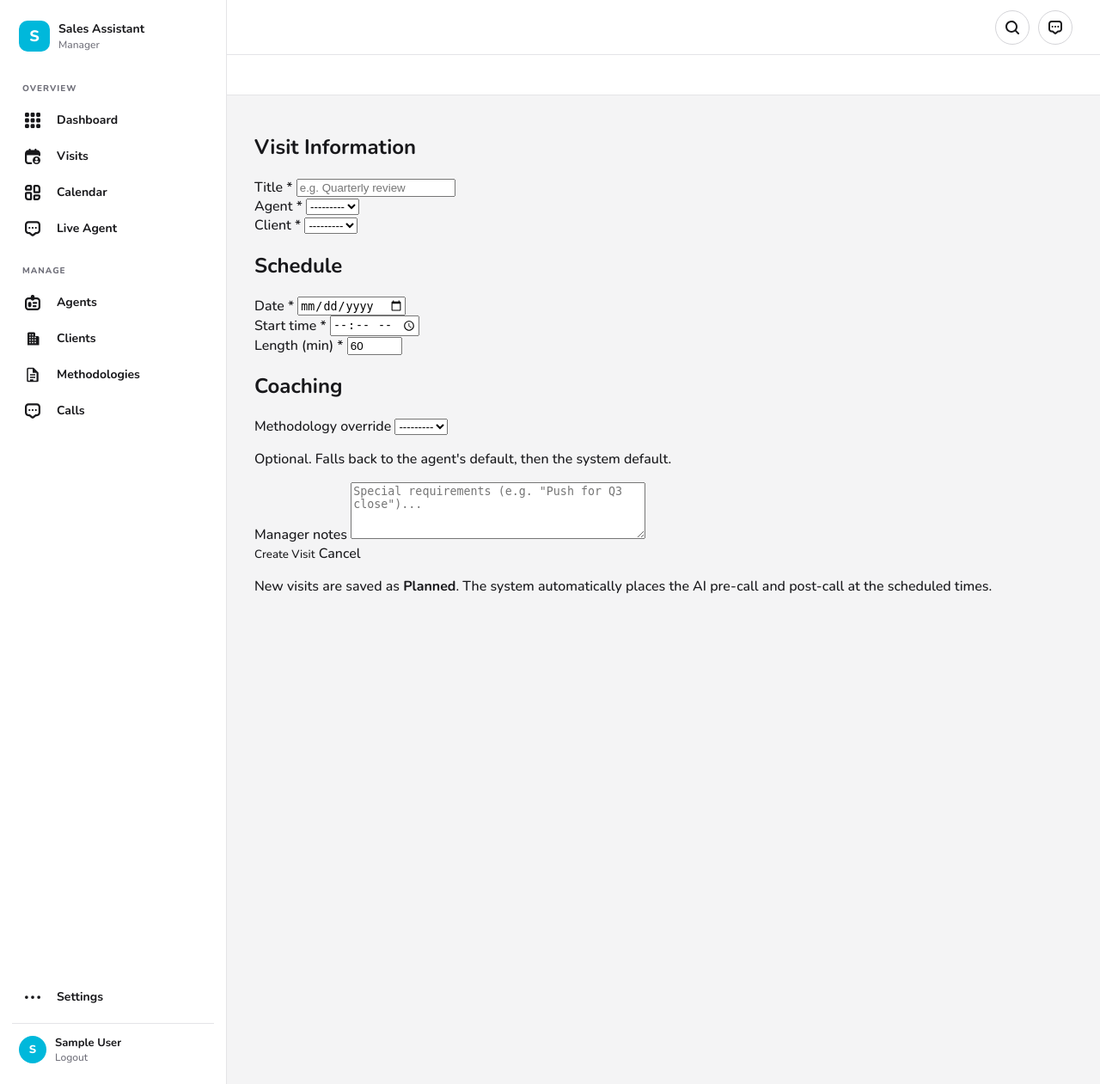
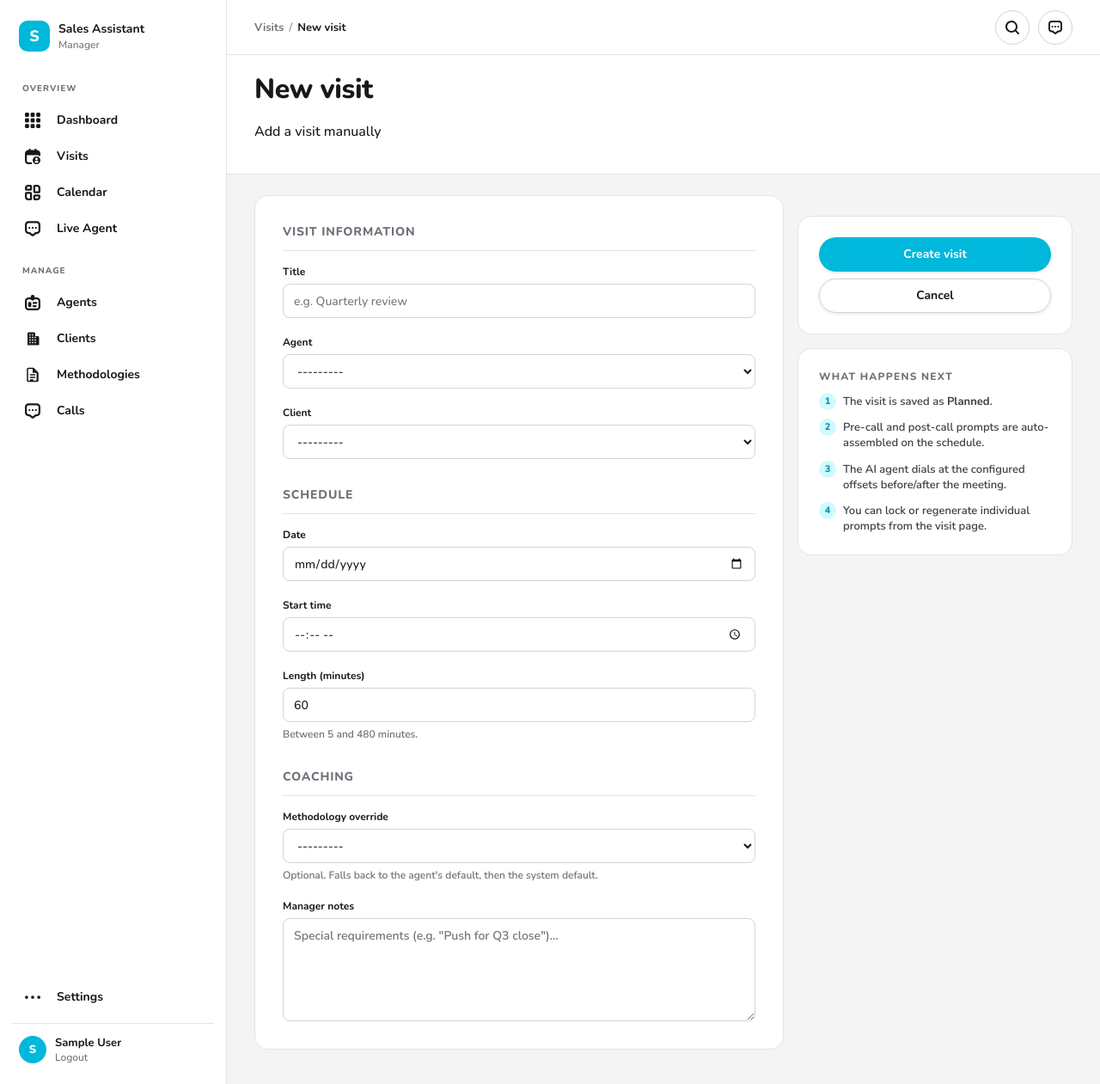
Before and after one commit to alexandruradulescu-neurony/florina-elixir, a Django app: page /manager/visits/add/ in a window 1280 px wide. Shown: the whole page at 86% size. Run offline with Django 4.2, Linux system fonts and the light colour scheme; the visitor is signed in with stand-in values (Sample User, id 1); data comes from the database, SQL or seed files in the repository; data that the repository does not hold is empty.

Commit message:
Rewrite new-visit + new-client forms in the project's styling idiom
PR 7. User reported both pages render unstyled.

Root cause: both templates were authored with Tailwind utility classes
(`bg-white`, `rounded-xl`, `text-slate-500`, `grid grid-cols-3`, etc.)
but the project does NOT load Tailwind — `voice/base.html` only pulls
in the project's custom `tokens.css` / `icons.css` / `shell.css` /
`screens.css`. The well-styled forms in this codebase (e.g.
`agent_form.html`, `methodology_form.html`) use the project's own
`form-layout` / `form-card` / `form-fieldset` / `form-row` idiom.

The two forms also used a `{% block page_header %}` block that doesn't
exist in `voice/base.html` — the correct blocks are
`{% block header_utility %}` (for breadcrumb), `{% block display_title %}`
(H1), and `{% block display_subtitle %}` (description).

Changes:

1. `voice/templates/voice/manager/visit_form.html` — rewritten using the
   `form-layout` idiom. Breadcrumb + display title via correct blocks.
   Form fields rendered manually for text/textarea (no widget class
   clutter) and via `{{ form.field }}` for selects + date/time widgets
   (the project's `.form-row select` / `.form-row input[type="date"]`
   selectors style them regardless of inert Tailwind class attrs that
   VisitForm injects).

2. `voice/templates/voice/manager/client_form.html` — same rewrite.
   Delete-client button moved into a "Danger zone" card on edit.

3. `static/css/screens.css` — extend `.form-row` input selector to also
   cover `input[type="date"]`, `input[type="time"]`,
   `input[type="datetime-local"]`, `input[type="search"]`, and the
   bare `input:not([type])` so VisitForm's schedule widgets pick up
   the design-system styling.

Co-Authored-By: Claude Opus 4.7 (1M context) <noreply@anthropic.com>

```diff
--- a/static/css/screens.css
+++ b/static/css/screens.css
@@ -1668,6 +1668,11 @@ details.snippet > .full-transcript {
 .form-row input[type="tel"],
 .form-row input[type="url"],
 .form-row input[type="number"],
+.form-row input[type="date"],
+.form-row input[type="time"],
+.form-row input[type="datetime-local"],
+.form-row input[type="search"],
+.form-row input:not([type]),
 .form-row textarea,
 .form-row select {
   height: 40px;
--- a/voice/templates/voice/manager/visit_form.html
+++ b/voice/templates/voice/manager/visit_form.html
@@ -1,4 +1,5 @@
 {% extends 'voice/base.html' %}
+{% load static %}
 
 {% block title %}
   {% if editing %}
@@ -6,171 +7,154 @@
   {% else %}
     New visit
   {% endif %}
-  - Sales Assistant
+  — Sales Assistant
 {% endblock %}
 
-{% block page_header %}
-  <div>
-    <div class="flex items-center gap-2 text-xs text-slate-400 mb-1">
-      <a href="{% url 'voice:visit_list' %}"
-         class="hover:text-teal-600 transition-colors">Visits</a>
-      <span>/</span>
-      <span class="text-slate-500">
+{% block header_utility %}
+  <nav class="breadcrumb">
+    <a href="{% url 'voice:visit_list' %}">Visits</a>
+    <span class="sep">/</span>
+    <span class="cur">
       {% if editing %}
         {{ visit.title }}
       {% else %}
-          New
+        New visit
       {% endif %}
     </span>
-    </div>
-    <h1 class="text-xl font-bold text-slate-900">
+  </nav>
+{% endblock %}
+
+{% block display_title %}
   {% if editing %}
     Edit visit
   {% else %}
     New visit
   {% endif %}
-    </h1>
-    <p class="text-sm text-slate-500">
+{% endblock %}
+
+{% block display_subtitle %}
+  <p class="subtitle">
     {% if editing %}
       Update visit details
     {% else %}
       Add a visit manually
     {% endif %}
   </p>
-  </div>
 {% endblock %}
 
 {% block content %}
 
   {% if form.non_field_errors %}
-    <div class="mb-5 rounded-xl bg-red-50 border border-red-200 px-4 py-3">
-      {% for error in form.non_field_errors %}
-        <p class="text-sm text-red-700">{{ error }}</p>
-      {% endfor %}
+    <div class="toast toast-error" style="margin-bottom:16px;">
+      {% for error in form.non_field_errors %}<span>{{ error }}</span>{% endfor %}
     </div>
   {% endif %}
 
-  <form method="post" class="max-w-3xl">
+  <form method="post" class="form-layout">
     {% csrf_token %}
+    <div class="form-card">
 
-    <div class="grid grid-cols-1 lg:grid-cols-3 gap-6">
+      <fieldset class="form-fieldset">
+        <h3>Visit information</h3>
+        <div class="form-row">
+          <label for="{{ form.title.id_for_label }}">Title</label>
+          <input type="text"
+                 name="{{ form.title.name }}"
+                 id="{{ form.title.id_for_label }}"
+                 value="{{ form.title.value|default:'' }}"
+                 placeholder="e.g. Quarterly review"
+                 required>
+          {% if form.title.errors %}<span class="field-error">{{ form.title.errors.0 }}</span>{% endif %}
+        </div>
+        <div class="form-row">
+          <label for="{{ form.agent.id_for_label }}">Agent</label>
+          {{ form.agent }}
+          {% if form.agent.errors %}<span class="field-error">{{ form.agent.errors.0 }}</span>{% endif %}
+        </div>
+        <div class="form-row">
+          <label for="{{ form.client.id_for_label }}">Client</label>
+          {{ form.client }}
+          {% if form.client.errors %}<span class="field-error">{{ form.client.errors.0 }}</span>{% endif %}
+        </div>
+      </fieldset>
 
-      <!-- Left: Form fields -->
-      <div class="lg:col-span-2 space-y-6">
-
-        <div class="bg-white rounded-xl border border-slate-200 p-5">
-          <h2 class="text-sm font-semibold text-slate-500 uppercase tracking-wider mb-4">
-            Visit Information
-          </h2>
-
-          <div class="mb-4">
-            <label class="block text-xs font-medium text-slate-700 mb-1.5">
-              Title <span class="text-red-400">*</span>
-            </label>
-            {{ form.title }}
-            {% if form.title.errors %}
-              <p class="text-xs text-red-500 mt-1">{{ form.title.errors.0 }}</p>
+      <fieldset class="form-fieldset">
+        <h3>Schedule</h3>
+        <div class="form-row">
+          <label for="{{ form.visit_date.id_for_label }}">Date</label>
+          {{ form.visit_date }}
+          {% if form.visit_date.errors %}
+            <span class="field-error">{{ form.visit_date.errors.0 }}</span>
           {% endif %}
         </div>
-
-          <div class="grid grid-cols-2 gap-4">
-            <div>
-              <label class="block text-xs font-medium text-slate-700 mb-1.5">
-                Agent <span class="text-red-400">*</span>
-              </label>
-              {{ form.agent }}
-              {% if form.agent.errors %}
-                <p class="text-xs text-red-500 mt-1">{{ form.agent.errors.0 }}</p>
+        <div class="form-row">
+          <label for="{{ form.visit_start_time.id_for_label }}">Start time</label>
+          {{ form.visit_start_time }}
+          {% if form.visit_start_time.errors %}
+            <span class="field-error">{{ form.visit_start_time.errors.0 }}</span>
           {% endif %}
         </div>
-            <div>
-              <label class="block text-xs font-medium text-slate-700 mb-1.5">
-                Client <span class="text-red-400">*</span>
-              </label>
-              {{ form.client }}
-              {% if form.client.errors %}
-                <p class="text-xs text-red-500 mt-1">{{ form.client.errors.0 }}</p>
+        <div class="form-row">
+          <label for="{{ form.visit_duration_minutes.id_for_label }}">Length (minutes)</label>
+          {{ form.visit_duration_minutes }}
+          <span class="helptext">Between 5 and 480 minutes.</span>
+          {% if form.visit_duration_minutes.errors %}
+            <span class="field-error">{{ form.visit_duration_minutes.errors.0 }}</span>
           {% endif %}
         </div>
-          </div>
-        </div>
+      </fieldset>
 
-        <div class="bg-white rounded-xl border border-slate-200 p-5">
-          <h2 class="text-sm font-semibold text-slate-500 uppercase tracking-wider mb-4">Schedule</h2>
-          <div class="grid grid-cols-3 gap-4">
-            <div>
-              <label class="block text-xs font-medium text-slate-700 mb-1.5">
-                Date <span class="text-red-400">*</span>
-              </label>
-              {{ form.visit_date }}
-              {% if form.visit_date.errors %}
-                <p class="text-xs text-red-500 mt-1">{{ form.visit_date.errors.0 }}</p>
+      <fieldset class="form-fieldset">
+        <h3>Coaching</h3>
+        <div class="form-row">
+          <label for="{{ form.methodology.id_for_label }}">Methodology override</label>
+          {{ form.methodology }}
+          <span class="helptext">Optional. Falls back to the agent's default, then the system default.</span>
+          {% if form.methodology.errors %}
+            <span class="field-error">{{ form.methodology.errors.0 }}</span>
           {% endif %}
         </div>
-            <div>
-              <label class="block text-xs font-medium text-slate-700 mb-1.5">
-                Start time <span class="text-red-400">*</span>
-              </label>
-              {{ form.visit_start_time }}
-              {% if form.visit_start_time.errors %}
-                <p class="text-xs text-red-500 mt-1">{{ form.visit_start_time.errors.0 }}</p>
+        <div class="form-row">
+          <label for="{{ form.manager_notes.id_for_label }}">Manager notes</label>
+          <textarea name="{{ form.manager_notes.name }}"
+                    id="{{ form.manager_notes.id_for_label }}"
+                    placeholder='Special requirements (e.g. "Push for Q3 close")...'>{{ form.manager_notes.value|default:'' }}</textarea>
+          {% if form.manager_notes.errors %}
+            <span class="field-error">{{ form.manager_notes.errors.0 }}</span>
           {% endif %}
         </div>
-            <div>
-              <label class="block text-xs font-medium text-slate-700 mb-1.5">
-                Length (min) <span class="text-red-400">*</span>
-              </label>
-              {{ form.visit_duration_minutes }}
-              {% if form.visit_duration_minutes.errors %}
-                <p class="text-xs text-red-500 mt-1">{{ form.visit_duration_minutes.errors.0 }}</p>
-              {% endif %}
-            </div>
-          </div>
-        </div>
-
-        <div class="bg-white rounded-xl border border-slate-200 p-5">
-          <h2 class="text-sm font-semibold text-slate-500 uppercase tracking-wider mb-4">Coaching</h2>
-          <div class="mb-4">
-            <label class="block text-xs font-medium text-slate-700 mb-1.5">Methodology override</label>
-            {{ form.methodology }}
-            <p class="text-[10px] text-slate-400 mt-1.5">
-              Optional. Falls back to the agent's default, then the system default.
-            </p>
-          </div>
-          <div>
-            <label class="block text-xs font-medium text-slate-700 mb-1.5">Manager notes</label>
-            {{ form.manager_notes }}
-          </div>
-        </div>
+      </fieldset>
 
     </div>
 
-      <!-- Right: Actions -->
-      <div>
-        <div class="bg-white rounded-xl border border-slate-200 p-5 sticky top-4">
-          <button type="submit"
-                  class="w-full h-10 rounded-lg bg-teal-500 hover:bg-teal-600 text-white text-sm font-medium transition-colors mb-3">
+    <aside class="form-sidebar">
+      <div class="card">
+        <div class="form-actions">
+          <button type="submit" class="btn btn-primary">
             {% if editing %}
-              Save Changes
+              Save changes
             {% else %}
-              Create Visit
+              Create visit
             {% endif %}
           </button>
           <a href="{% if editing %}{% url 'voice:visit_detail' visit.id %}{% else %}{% url 'voice:visit_list' %}{% endif %}"
-             class="block w-full h-10 rounded-lg border border-slate-200 text-slate-600 text-sm font-medium text-center leading-10 hover:bg-slate-50 transition-colors">
-            Cancel
-          </a>
-
-          {% if not editing %}
-            <p class="text-[10px] text-slate-400 mt-4 leading-relaxed">
-              New visits are saved as <strong>Planned</strong>. The system automatically places
-              the AI pre-call and post-call at the scheduled times.
-            </p>
-          {% endif %}
+             class="btn btn-secondary">Cancel</a>
         </div>
       </div>
-
+      {% if not editing %}
+        <div class="card">
+          <h3>What happens next</h3>
+          <ol class="checklist">
+            <li>
+              The visit is saved as <strong>Planned</strong>.
+            </li>
+            <li>Pre-call and post-call prompts are auto-assembled on the schedule.</li>
+            <li>The AI agent dials at the configured offsets before/after the meeting.</li>
+            <li>You can lock or regenerate individual prompts from the visit page.</li>
+          </ol>
         </div>
+      {% endif %}
+    </aside>
   </form>
 
 {% endblock %}
```
Also changed, not shown: voice/templates/voice/manager/client_form.html (+84 -102 lines). Lines whose indentation alone changed are shown as unchanged.
